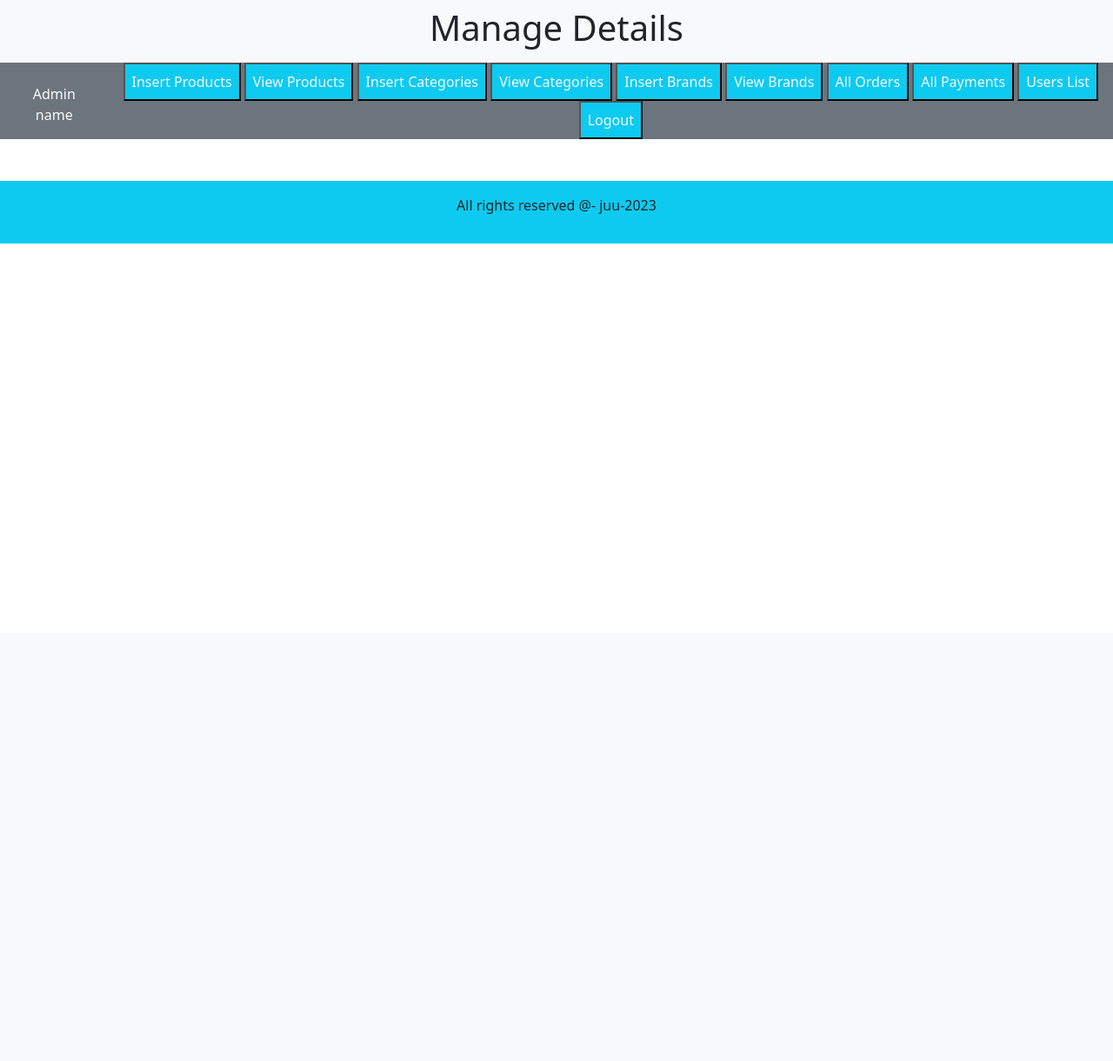
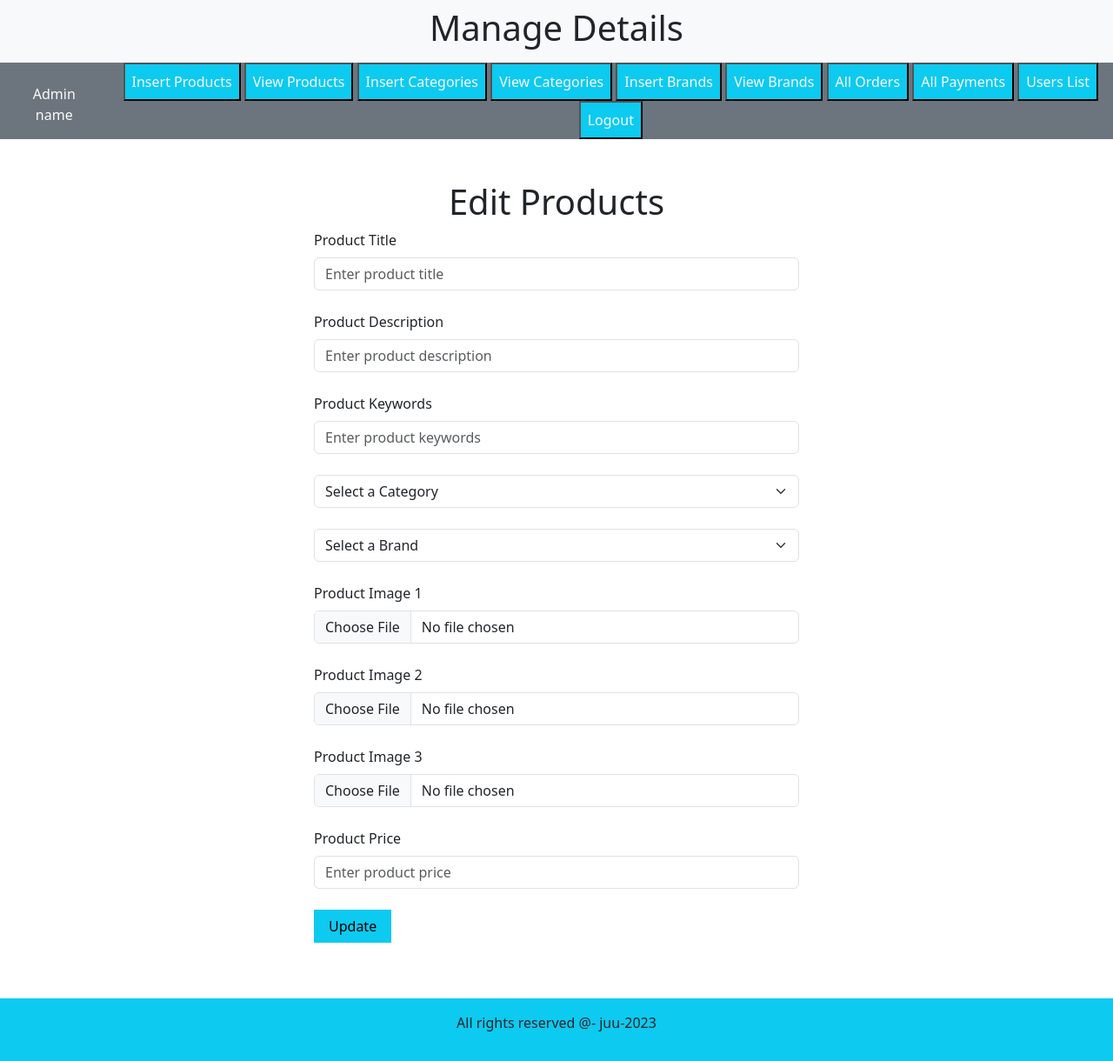
Before and after one commit to Johora-Juhi/hidden-store, a PHP site: page /admin_area/index.php?edit_products in a window 1280 px wide. Shown: the part 72-1292 px from the top of the page at 87% size. Before the commit the page ends 352 px from the top, so only its background shows below. Run offline with PHP 8.4, Linux system fonts and the light colour scheme; tables that the repository leaves empty or names only in its code hold one stand-in row (values such as "Sample post").

Commit message:
edit products form

```diff
--- /dev/null
+++ b/admin_area/edit_products.php
@@ -0,0 +1,73 @@
+<h1 class="text-center">Edit Products</h1>
+        <!-- form  -->
+        <form action="" method="post" enctype="multipart/form-data">
+            <!-- title  -->
+            <div class="form-outline mb-4 w-50 mx-auto">
+                <label for="product_title" class="form-label">Product Title</label>
+                <input type="text" id="product_title" name="product_title" class="form-control" placeholder="Enter product title" autocomplete="off" required>
+            </div>
+            <!-- description  -->
+            <div class="form-outline mb-4 w-50 mx-auto">
+                <label for="product_description" class="form-label">Product Description</label>
+                <input type="text" id="product_description" name="product_description" class="form-control" placeholder="Enter product description" autocomplete="off" required>
+            </div>
+            <!-- keywords  -->
+            <div class="form-outline mb-4 w-50 mx-auto">
+                <label for="product_keywords" class="form-label">Product Keywords</label>
+                <input type="text" id="product_keywords" name="product_keywords" class="form-control" placeholder="Enter product keywords" autocomplete="off" required>
+            </div>
+            <!-- category  -->
+            <div class="form-outline mb-4 w-50 mx-auto">
+                <select name="product_category" id="" class="form-select">
+                    <option value="">Select a Category</option>
+                    <?php
+                    $selct_categories = 'SELECT * FROM `categories`';
+                    $result_categories = mysqli_query($con, $selct_categories);
+                    while ($row_data = mysqli_fetch_assoc($result_categories)) {
+                        $category_title = $row_data['category_title'];
+                        $category_id = $row_data['category_id'];
+                        echo "<option value='$category_id'>$category_title</option>";
+                    }
+                    ?>
+                </select>
+            </div>
+            <!-- brand  -->
+            <div class="form-outline mb-4 w-50 mx-auto">
+                <select name="product_brand" id="" class="form-select">
+                    <option value="">Select a Brand</option>
+                    <?php
+                    $selct_brands = 'SELECT * FROM `brands`';
+                    $result_brands = mysqli_query($con, $selct_brands);
+                    while ($row_data = mysqli_fetch_assoc($result_brands)) {
+                        $brand_title = $row_data['brand_title'];
+                        $brand_id = $row_data['brand_id'];
+                        echo "<option value='$brand_id'>$brand_title</option>";
+                    }
+                    ?>
+                </select>
+            </div>
+            <!-- image1  -->
+            <div class="form-outline mb-4 w-50 mx-auto">
+                <label for="product_image1" class="form-label">Product Image 1</label>
+                <input type="file" id="product_image1" name="product_image1" class="form-control" required>
+            </div>
+            <!-- image2  -->
+            <div class="form-outline mb-4 w-50 mx-auto">
+                <label for="product_image2" class="form-label">Product Image 2</label>
+                <input type="file" id="product_image2" name="product_image2" class="form-control" required>
+            </div>
+            <!-- image3  -->
+            <div class="form-outline mb-4 w-50 mx-auto">
+                <label for="product_image3" class="form-label">Product Image 3</label>
+                <input type="file" id="product_image3" name="product_image3" class="form-control" required>
+            </div>
+            <!-- price  -->
+            <div class="form-outline mb-4 w-50 mx-auto">
+                <label for="product_price" class="form-label">Product Price</label>
+                <input type="text" id="product_price" name="product_price" class="form-control" placeholder="Enter product price" autocomplete="off" required>
+            </div>
+            <!-- Submit  -->
+            <div class="form-outline mb-4 w-50 mx-auto">
+                <input type="submit" name="edit_product" class="btn btn-info rounded-0 px-3 mb-3" value="Update" required>
+            </div>
+        </form>
--- a/admin_area/index.php
+++ b/admin_area/index.php
@@ -74,6 +74,9 @@ session_start();
       if (isset($_GET['view_products'])) {
         include('./view_products.php');
       }
+      if (isset($_GET['edit_products'])) {
+        include('./edit_products.php');
+      }
 
       ?>
     </div>
--- a/admin_area/view_products.php
+++ b/admin_area/view_products.php
@@ -50,7 +50,7 @@
                                         echo $total_quantity;
                                         ?></td>
                     <td><?php echo $status ?></td>
-                    <td><a href="" class="text-black"><i class="fa-solid fa-pen-to-square"></i></a></td>
+                    <td><a href="index.php?edit_products" class="text-black"><i class="fa-solid fa-pen-to-square"></i></a></td>
                     <td><a href="" class="text-black"><i class="fa-solid fa-trash"></i></a></td>
                 </tr>
             <?php } ?>
```
